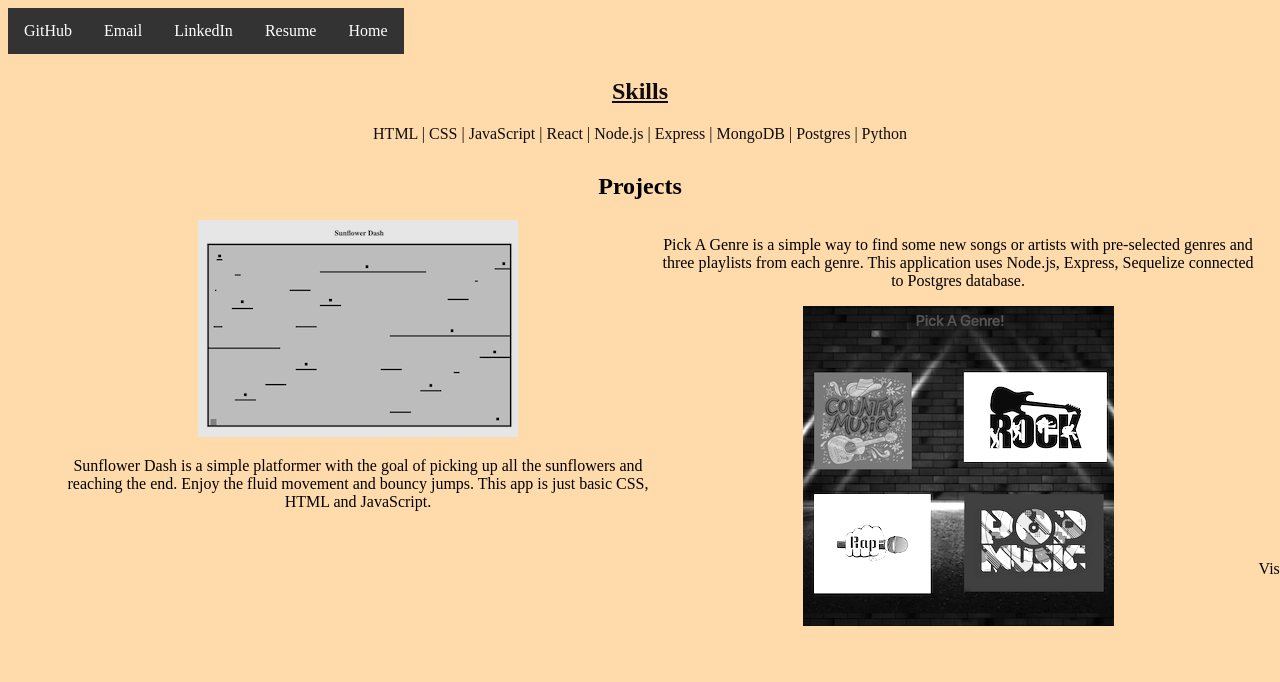
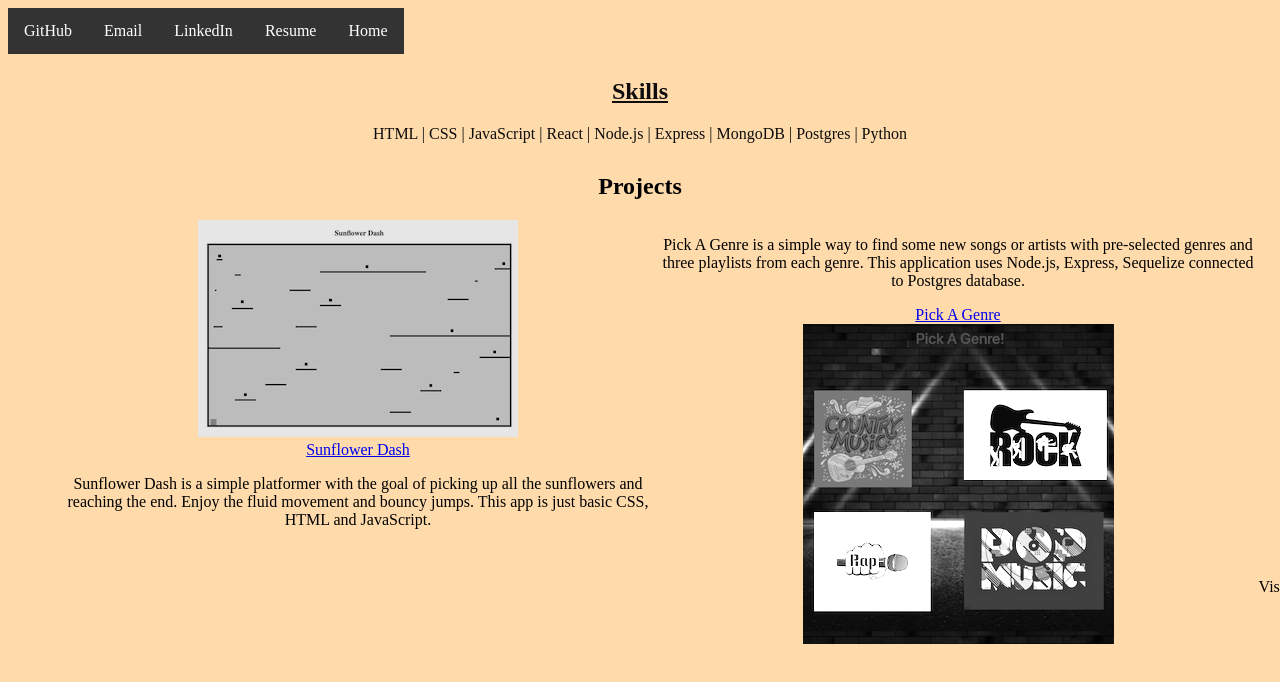
Before and after one commit to Palme412/portfolio, a website: page html/home.html in a window 1280 px wide. Shown: the top 682 px of the page. Drawn offline with Linux system fonts and the light colour scheme.

Commit message:
moved links to anchors

```diff
--- a/html/home.html
+++ b/html/home.html
@@ -27,8 +27,9 @@
     <h2 class="projectname">Projects</h2>
     <div class="projects">
         <div>
-            <a href=" https://github.com/Palme412/sunflower-dash">
-                <img src="../sunflower.png" alt="Sunflower Dash"></a>
+            <img src="../sunflower.png" alt="Sunflower Dash">
+            <br>
+            <a href=" https://github.com/Palme412/sunflower-dash">Sunflower Dash</a>
             <p>Sunflower Dash is a simple platformer with the goal of picking up all the sunflowers
                 and reaching the end. Enjoy the fluid movement and bouncy jumps. This app is just basic
                 CSS, HTML and JavaScript.
@@ -39,14 +40,14 @@
                 with pre-selected genres and three playlists from each genre. This application uses Node.js,
                 Express, Sequelize connected to Postgres database.
             </p>
-            <a href="https://github.com/Palme412/spotify-favorites">
-                <img src="../pick.png" alt="Pick A Genre">
-            </a>
+            <a href="https://github.com/Palme412/spotify-favorites">Pick A Genre</a>
+            <br>
+            <img src="../pick.png" alt="Pick A Genre">
         </div>
         <div>
-            <a href="https://github.com/Palme412/cali-visiting">
-                <img src="../cali.png" alt="California Map">
-            </a>
+            <img src="../cali.png" alt="California Map">
+            <br>
+            <a href="https://github.com/Palme412/cali-visiting">Cali Visiting</a>
             <p>Visiting California is a simple guide on visiting California, with three selected
                 regions, with a few things to do in each region. This application uses the MERN stack.
             </p>
```
